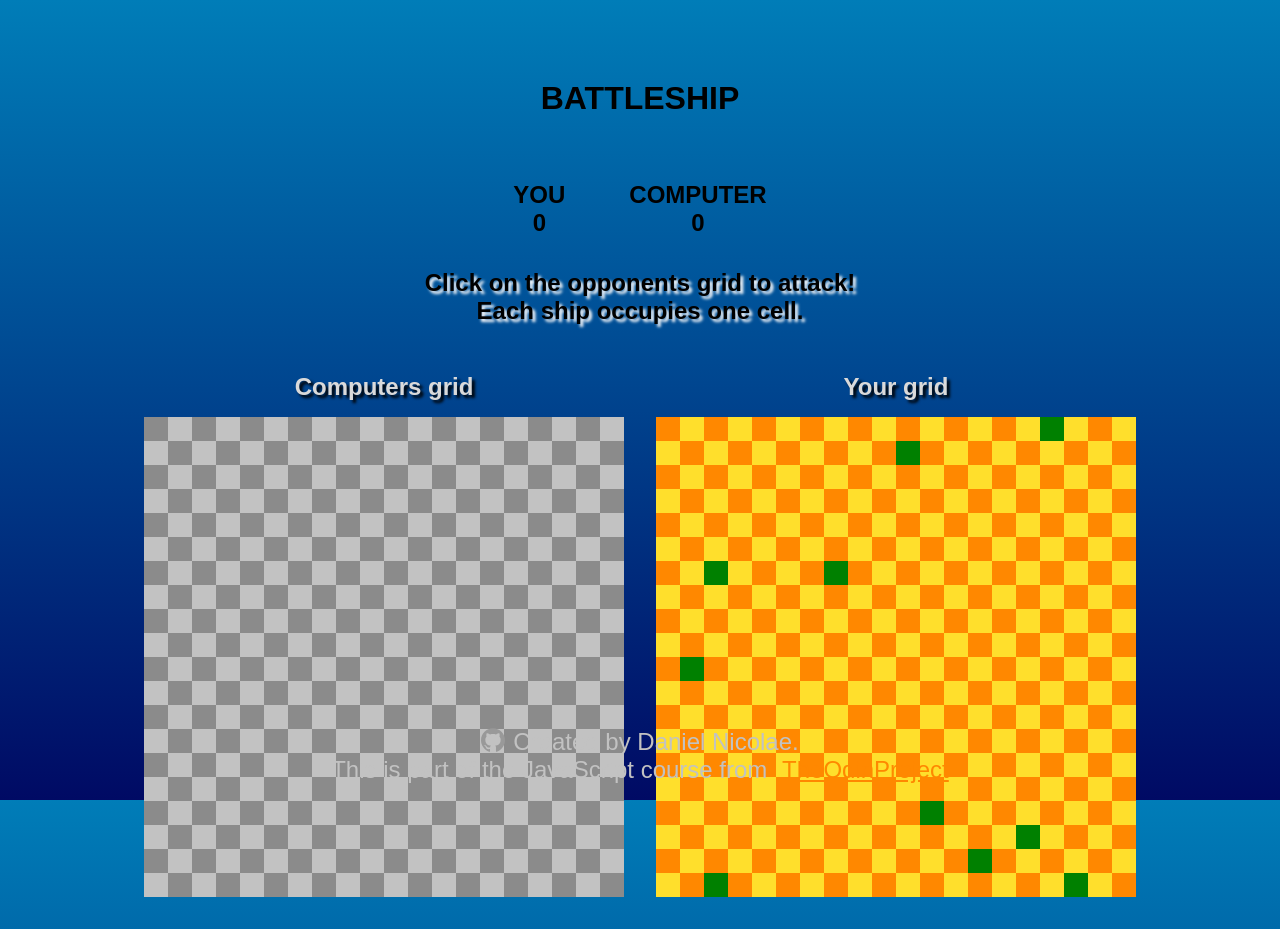
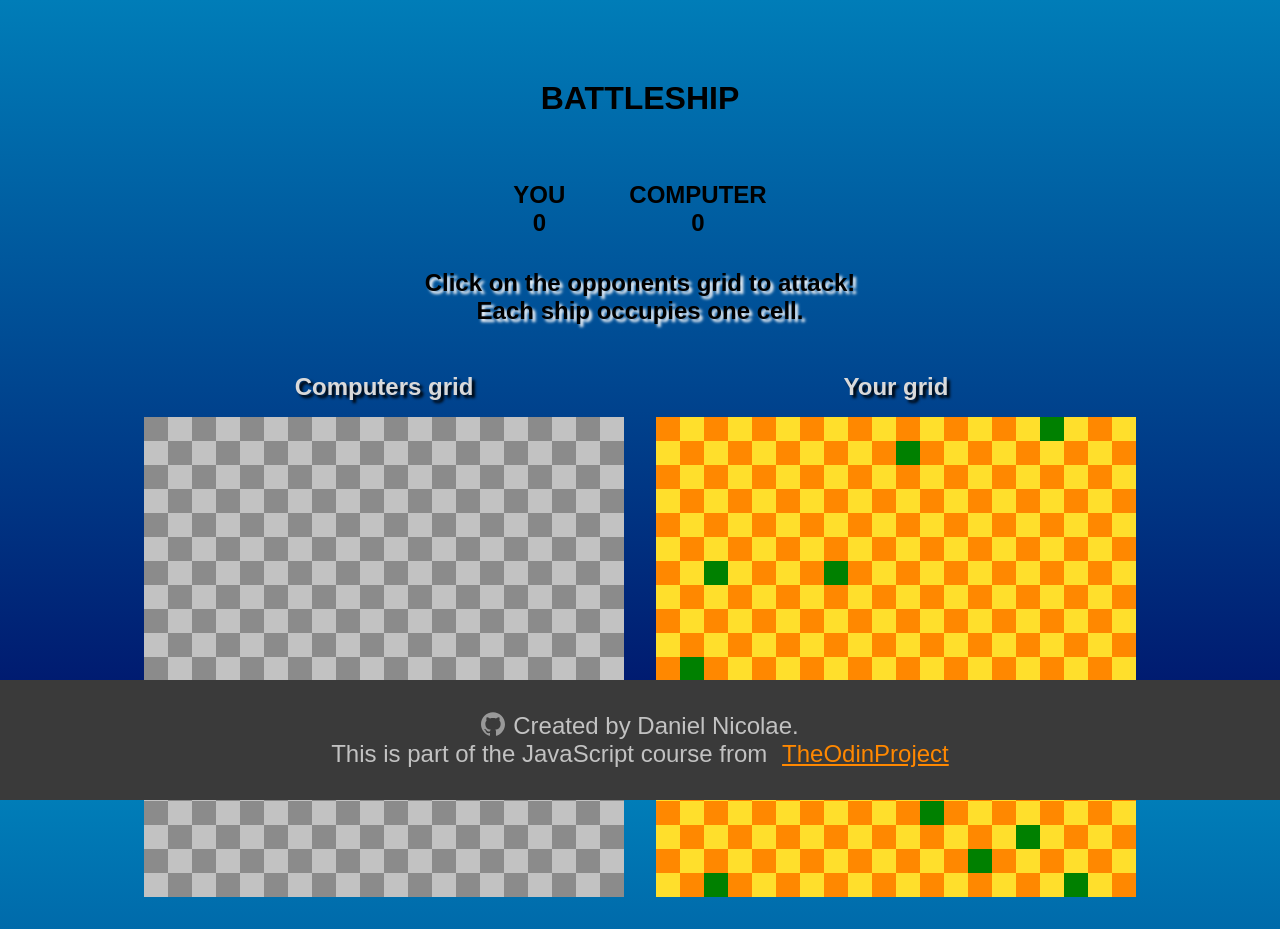
Before and after one commit to DanielNicolae/battleship, a website: page index.html in a window 1280 px wide. Drawn offline with Linux system fonts and the light colour scheme.

Commit message:
I placed the footer in the right position for all the screen sizes.

```diff
--- a/styles.css
+++ b/styles.css
@@ -6,6 +6,7 @@
 html {
   background: linear-gradient( rgb(0, 125, 184), rgb(0, 10, 100));
   height: 100%;
+  width:100%;
 }
   body {
     font-family:  sans-serif;
@@ -86,11 +87,13 @@ html {
               background: red;
             }
     footer {
-      margin-top: 5em;
+      margin-top: 1em;
+      padding-top: 2em;
+      padding-bottom: 2em;
       position: absolute;
-      bottom: 2%;
       left: 0;
       right: 0;
+      background-color: rgb(58, 58, 58);
     }
       footer p {
         color: rgb(194, 194, 194);
@@ -118,6 +121,10 @@ html {
 
 
   @media screen and (min-width: 500px) {
+    html {
+      height: 150%;
+    }
+
       .grid {
         grid-template-columns: repeat(20, 1.5rem);
       }
@@ -125,25 +132,28 @@ html {
           width: 1.5rem;
           height: 1.5rem;
         }
+        footer {
+          bottom: -50%;
+        }
   }
   @media screen and (min-width: 1200px) {
+    html {
+      height: 100%;
+    }
         main .container {
           flex-direction: row;
         }
           .container .computersGridContainer {
             margin: 2rem 2rem 2rem 0;
           }
-    footer {
-
-    }
           footer p {
             font-size: 1.5rem;
-      }
-        footer div .github {
-
           }
               footer div .github svg {
                 width: 1.5rem;
                 height: 1.5rem;
               }
+      footer {
+        bottom: 0;
       }
+  }
```
Lines whose indentation alone changed are shown as unchanged.
